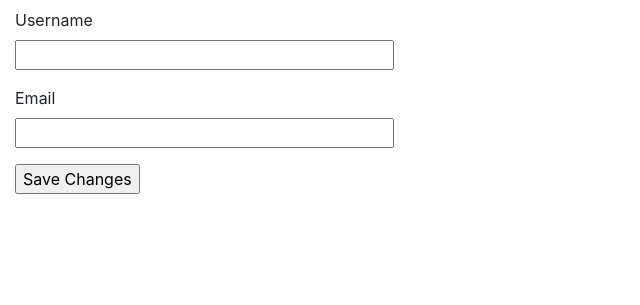
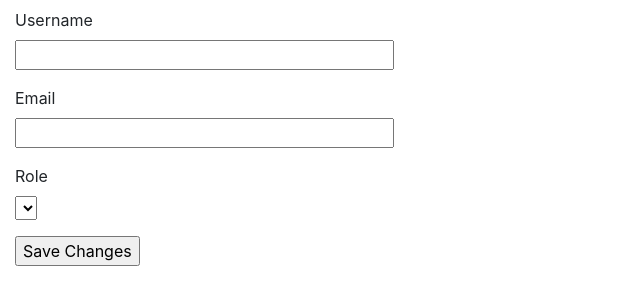
Before and after one commit to eddyvdaker/Zuyd-LA4LD-Dataecosystem, a Flask app: template app/templates/admin/edit_user.html in a window 1280 px wide. Shown: the part 56-361 px from the top of the page, without its empty margins (0-640 px from the left). Run offline with Flask 2, Linux system fonts and the light colour scheme; the template is opened without the code that fills it: values that come from a table or form of the project are taken from there, others are empty; some libraries are stand-ins or nearby versions.

Commit message:
Added role to user editing

```diff
--- a/app/admin/forms.py
+++ b/app/admin/forms.py
@@ -8,7 +8,7 @@
 """
 from flask_wtf import FlaskForm
 from flask_wtf.file import FileField, FileAllowed, FileRequired
-from wtforms import SubmitField, StringField, FieldList, DateField
+from wtforms import SubmitField, StringField, SelectField, DateField
 from wtforms.validators import DataRequired, Email
 
 
@@ -23,6 +23,7 @@ class ImportForm(FlaskForm):
 class EditUserForm(FlaskForm):
     username = StringField('Username', validators=[DataRequired()])
     email = StringField('Email', validators=[DataRequired(), Email()])
+    role = SelectField('Role', validators=[DataRequired()])
     submit = SubmitField('Save Changes')
 
 
--- a/app/admin/routes.py
+++ b/app/admin/routes.py
@@ -188,17 +188,22 @@ def users_overview():
 @bp.route('/admin/edit_user/<user_id>', methods=['GET', 'POST'])
 def edit_user(user_id):
     form = EditUserForm()
+    roles = Role.query.all()
+    form.role.choices = [(x.role, x.role) for x in roles]
     if current_user.role.role != 'admin':
         abort(403)
     user = User.query.filter_by(id=user_id).first()
     if form.validate_on_submit():
         user.username = form.username.data
         user.email = form.email.data
+        user.role = Role.query.filter_by(role=form.role.data).first()
         db.session.commit()
         flash('The changes have been saved.')
+        return redirect(url_for('admin.admin'))
     elif request.method == 'GET':
         form.username.data = user.username
         form.email.data = user.email
+        form.role.data = user.role.role
     return render_template('admin/edit_user.html', form=form)
 
 
--- a/app/templates/admin/edit_user.html
+++ b/app/templates/admin/edit_user.html
@@ -17,6 +17,13 @@
                 <span style="color: red;">{{ error }}</span>
             {% endfor %}
         </p>
+        <p>
+            {{ form.role.label }}<br>
+            {{ form.role() }}<br>
+            {% for error in form.role.errors %}
+                <span style="color: red;">{{ error }}</span>
+            {% endfor %}
+        </p>
         <p>{{ form.submit() }}</p>
     </form>
 {% endblock %}
```
